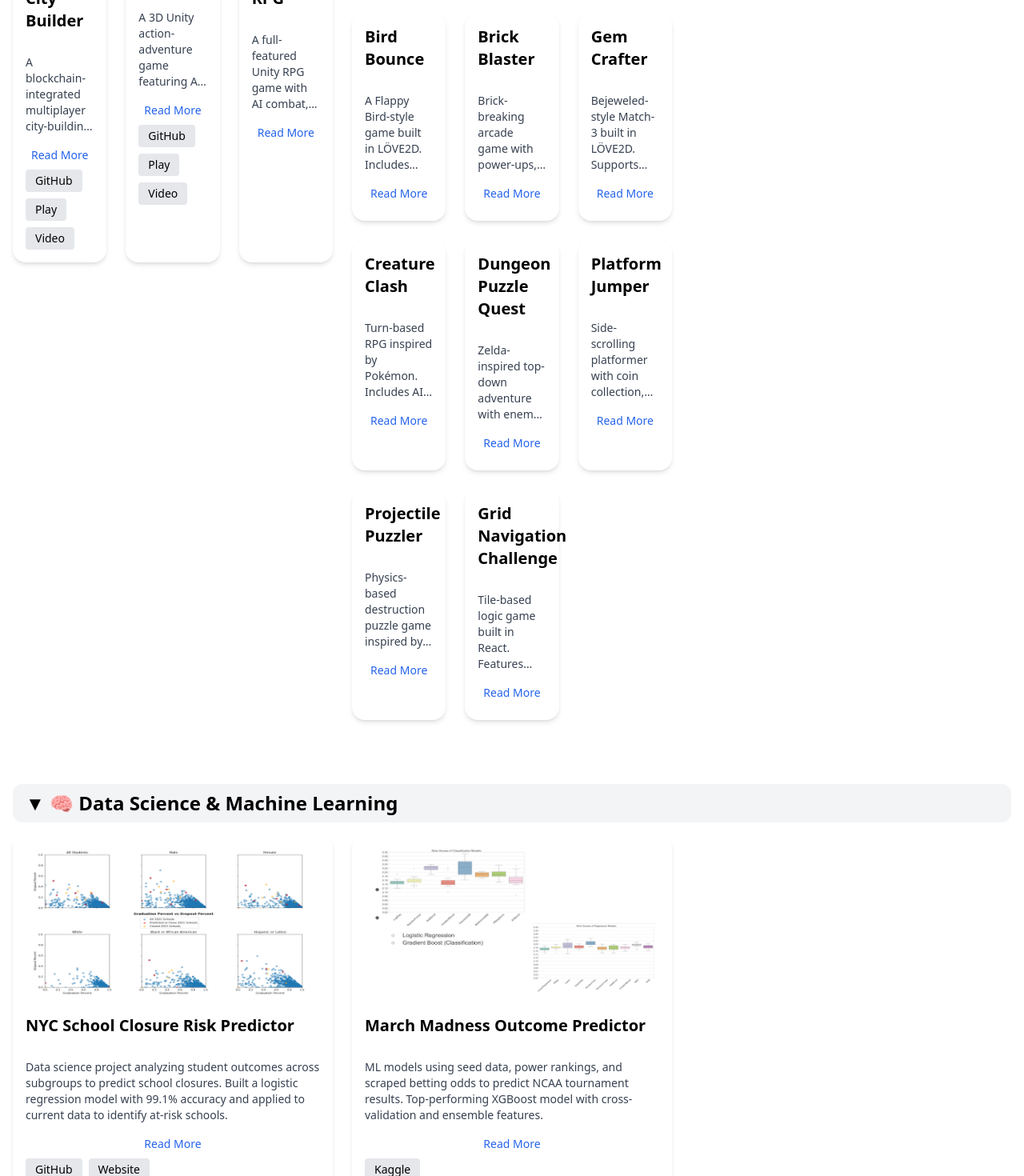
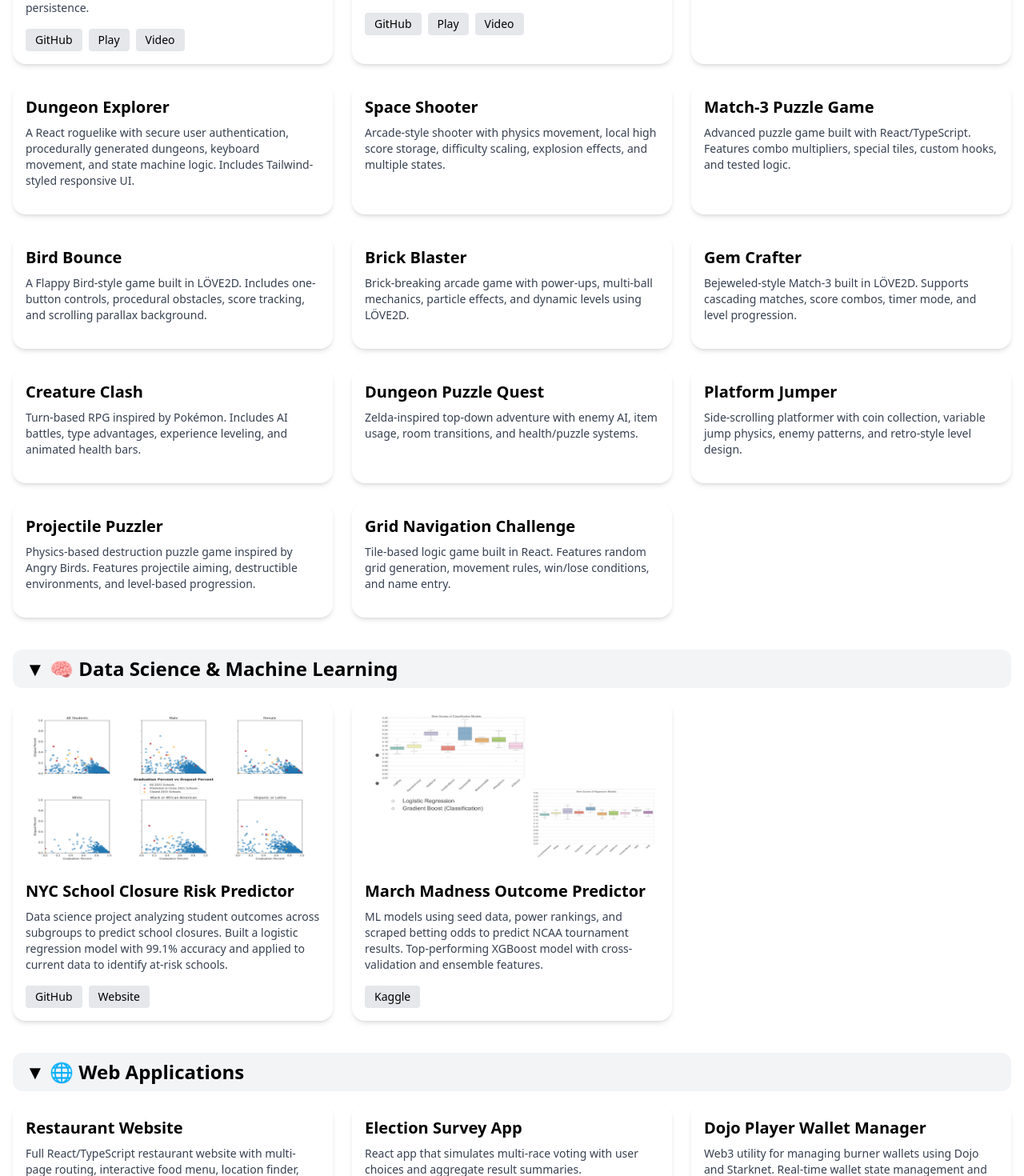
Before and after one commit to EthanPerello/EthanPerello.github.io, a React (Create React App) app: page / in a window 1280 px wide. Shown: the part 520-1990 px from the top of the page at 80% size. Built offline with nearby package versions, Linux system fonts and the light colour scheme.

Commit message:
Update before deploy

```diff
--- a/src/App.js
+++ b/src/App.js
@@ -9,8 +9,7 @@ const featuredGames = [
   {
     title: "On-Chain City Builder",
     image: cityBuilderImage,
-    description: `
-A blockchain-integrated multiplayer city-building game developed in Unity using Dojo. Players manage currency, purchase land, and construct zones with effects on in-game economy and happiness. Real-time simulation, leaderboard, and fully on-chain data persistence.`,
+    description: `A blockchain-integrated multiplayer city-building game developed in Unity using Dojo. Players manage currency, purchase land, and construct zones with effects on in-game economy and happiness. Real-time simulation, leaderboard, and fully on-chain data persistence.`,
     github: "https://github.com/EthanPerello/DojoCityBuilder",
     play: "https://ethanperello.github.io/DojoCityBuilder/",
     video: "https://www.youtube.com/watch?v=lORypXL-UwA"
@@ -18,8 +17,7 @@ A blockchain-integrated multiplayer city-building game developed in Unity using
   {
     title: "Space Adventure",
     image: spaceGameImage,
-    description: `
-A 3D Unity action-adventure game featuring AI enemies, combat, item collection, and multiple scenes. Players navigate a space environment with real-time movement, animated transitions, health and UI systems, and persistent audio.`,
+    description: `A 3D Unity action-adventure game featuring AI enemies, combat, item collection, and multiple scenes. Players navigate a space environment with real-time movement, animated transitions, health and UI systems, and persistent audio.`,
     video: "https://www.youtube.com/watch?v=CufS2USIR1Y",
     github: "https://github.com/EthanPerello/SpaceGame",
     play: "https://ethanperello.itch.io/space-game"
@@ -27,66 +25,54 @@ A 3D Unity action-adventure game featuring AI enemies, combat, item collection,
   {
     title: "Medieval Fantasy RPG",
     image: rpgImage,
-    description: `
-A full-featured Unity RPG game with AI combat, leveling system, pet companions, quests, inventory, and custom characters. Includes real-time UI updates, persistent states, and scalable architecture.`
+    description: `A full-featured Unity RPG game with AI combat, leveling system, pet companions, quests, inventory, and custom characters. Includes real-time UI updates, persistent states, and scalable architecture.`
   }
 ];
 
 const miniGameProjects = [
   {
     title: "Dungeon Explorer",
-    description: `
-A React roguelike with secure user authentication, procedurally generated dungeons, keyboard movement, and state machine logic. Includes Tailwind-styled responsive UI.`
+    description: `A React roguelike with secure user authentication, procedurally generated dungeons, keyboard movement, and state machine logic. Includes Tailwind-styled responsive UI.`
   },
   {
     title: "Space Shooter",
-    description: `
-Arcade-style shooter with physics movement, local high score storage, difficulty scaling, explosion effects, and multiple states.`
+    description: `Arcade-style shooter with physics movement, local high score storage, difficulty scaling, explosion effects, and multiple states.`
   },
   {
     title: "Match-3 Puzzle Game",
-    description: `
-Advanced puzzle game built with React/TypeScript. Features combo multipliers, special tiles, custom hooks, and tested logic.`
+    description: `Advanced puzzle game built with React/TypeScript. Features combo multipliers, special tiles, custom hooks, and tested logic.`
   },
   {
     title: "Bird Bounce",
-    description: `
-A Flappy Bird-style game built in LÖVE2D. Includes one-button controls, procedural obstacles, score tracking, and scrolling parallax background.`
+    description: `A Flappy Bird-style game built in LÖVE2D. Includes one-button controls, procedural obstacles, score tracking, and scrolling parallax background.`
   },
   {
     title: "Brick Blaster",
-    description: `
-Brick-breaking arcade game with power-ups, multi-ball mechanics, particle effects, and dynamic levels using LÖVE2D.`
+    description: `Brick-breaking arcade game with power-ups, multi-ball mechanics, particle effects, and dynamic levels using LÖVE2D.`
   },
   {
     title: "Gem Crafter",
-    description: `
-Bejeweled-style Match-3 built in LÖVE2D. Supports cascading matches, score combos, timer mode, and level progression.`
+    description: `Bejeweled-style Match-3 built in LÖVE2D. Supports cascading matches, score combos, timer mode, and level progression.`
   },
   {
     title: "Creature Clash",
-    description: `
-Turn-based RPG inspired by Pokémon. Includes AI battles, type advantages, experience leveling, and animated health bars.`
+    description: `Turn-based RPG inspired by Pokémon. Includes AI battles, type advantages, experience leveling, and animated health bars.`
   },
   {
     title: "Dungeon Puzzle Quest",
-    description: `
-Zelda-inspired top-down adventure with enemy AI, item usage, room transitions, and health/puzzle systems.`
+    description: `Zelda-inspired top-down adventure with enemy AI, item usage, room transitions, and health/puzzle systems.`
   },
   {
     title: "Platform Jumper",
-    description: `
-Side-scrolling platformer with coin collection, variable jump physics, enemy patterns, and retro-style level design.`
+    description: `Side-scrolling platformer with coin collection, variable jump physics, enemy patterns, and retro-style level design.`
   },
   {
     title: "Projectile Puzzler",
-    description: `
-Physics-based destruction puzzle game inspired by Angry Birds. Features projectile aiming, destructible environments, and level-based progression.`
+    description: `Physics-based destruction puzzle game inspired by Angry Birds. Features projectile aiming, destructible environments, and level-based progression.`
   },
   {
     title: "Grid Navigation Challenge",
-    description: `
-Tile-based logic game built in React. Features random grid generation, movement rules, win/lose conditions, and name entry.`
+    description: `Tile-based logic game built in React. Features random grid generation, movement rules, win/lose conditions, and name entry.`
   }
 ];
 
@@ -94,16 +80,14 @@ const featuredOtherProjects = [
   {
     title: "NYC School Closure Risk Predictor",
     image: nycImage,
-    description: `
-Data science project analyzing student outcomes across subgroups to predict school closures. Built a logistic regression model with 99.1% accuracy and applied to current data to identify at-risk schools.`,
+    description: `Data science project analyzing student outcomes across subgroups to predict school closures. Built a logistic regression model with 99.1% accuracy and applied to current data to identify at-risk schools.`,
     github: "https://github.com/EthanPerello/New-York-Student-Outcomes-and-School-Closures",
     website: "https://ethanperello.github.io/New-York-Student-Outcomes-and-School-Closures/"
   },
   {
     title: "March Madness Outcome Predictor",
     image: marchMadnessImage,
-    description: `
-ML models using seed data, power rankings, and scraped betting odds to predict NCAA tournament results. Top-performing XGBoost model with cross-validation and ensemble features.`,
+    description: `ML models using seed data, power rankings, and scraped betting odds to predict NCAA tournament results. Top-performing XGBoost model with cross-validation and ensemble features.`,
     kaggle: "https://www.kaggle.com/competitions/march-machine-learning-mania-2023"
   }
 ];
@@ -111,42 +95,25 @@ ML models using seed data, power rankings, and scraped betting odds to predict N
 const miniOtherProjects = [
   {
     title: "Restaurant Website",
-    description: `
-Full React/TypeScript restaurant website with multi-page routing, interactive food menu, location finder, and WCAG accessibility.`
+    description: `Full React/TypeScript restaurant website with multi-page routing, interactive food menu, location finder, and WCAG accessibility.`
   },
   {
     title: "Election Survey App",
-    description: `
-React app that simulates multi-race voting with user choices and aggregate result summaries.`
+    description: `React app that simulates multi-race voting with user choices and aggregate result summaries.`
   },
   {
     title: "Dojo Player Wallet Manager",
-    description: `
-Web3 utility for managing burner wallets using Dojo and Starknet. Real-time wallet state management and on-chain identity tools.`
+    description: `Web3 utility for managing burner wallets using Dojo and Starknet. Real-time wallet state management and on-chain identity tools.`
   }
 ];
 
-const ExpandableProject = ({ project }) => {
-  const [expanded, setExpanded] = useState(false);
-  return (
+const ProjectCard = ({ project }) => (
   <div className="bg-white rounded-2xl shadow-md p-4 flex flex-col">
     {project.image && (
       <img src={project.image} alt={project.title} className="rounded-xl mb-4 object-cover h-48 w-full" />
     )}
     <h2 className="text-xl font-semibold mb-2">{project.title}</h2>
-      <p
-        className={`text-sm text-gray-700 whitespace-pre-line mb-4 ${
-          expanded ? "" : "line-clamp-6"
-        }`}
-      >
-        {project.description}
-      </p>
-      <button
-        onClick={() => setExpanded(!expanded)}
-        className="text-blue-600 text-sm hover:underline mb-2"
-      >
-        {expanded ? "Show Less" : "Read More"}
-      </button>
+    <p className="text-sm text-gray-700 whitespace-pre-line mb-4">{project.description}</p>
     <div className="flex flex-wrap gap-2">
       {project.github && (
         <a href={project.github} className="text-sm bg-gray-200 px-3 py-1 rounded hover:bg-gray-300" target="_blank" rel="noopener noreferrer">GitHub</a>
@@ -166,7 +133,6 @@ const ExpandableProject = ({ project }) => {
     </div>
   </div>
 );
-};
 
 const CollapsibleSection = ({ title, children }) => {
   const [open, setOpen] = useState(true);
@@ -193,27 +159,23 @@ export default function App() {
       <h1 className="text-4xl font-bold mb-10 text-center">Ethan Perello Projects</h1>
 
       <CollapsibleSection title="🎮 Game Development Projects">
-        <CollapsibleSection title="🔥 Featured Games">
         {featuredGames.map((project, index) => (
-            <ExpandableProject key={index} project={project} />
+          <ProjectCard key={index} project={project} />
         ))}
-        </CollapsibleSection>
-        <CollapsibleSection title="🎮 Mini Game Projects">
         {miniGameProjects.map((project, index) => (
-            <ExpandableProject key={index} project={project} />
+          <ProjectCard key={`mini-${index}`} project={project} />
         ))}
-        </CollapsibleSection>
       </CollapsibleSection>
 
       <CollapsibleSection title="🧠 Data Science & Machine Learning">
         {featuredOtherProjects.map((project, index) => (
-          <ExpandableProject key={index} project={project} />
+          <ProjectCard key={index} project={project} />
         ))}
       </CollapsibleSection>
 
       <CollapsibleSection title="🌐 Web Applications">
         {miniOtherProjects.map((project, index) => (
-          <ExpandableProject key={index} project={project} />
+          <ProjectCard key={index} project={project} />
         ))}
       </CollapsibleSection>
     </div>
```
Lines whose indentation alone changed are shown as unchanged.
